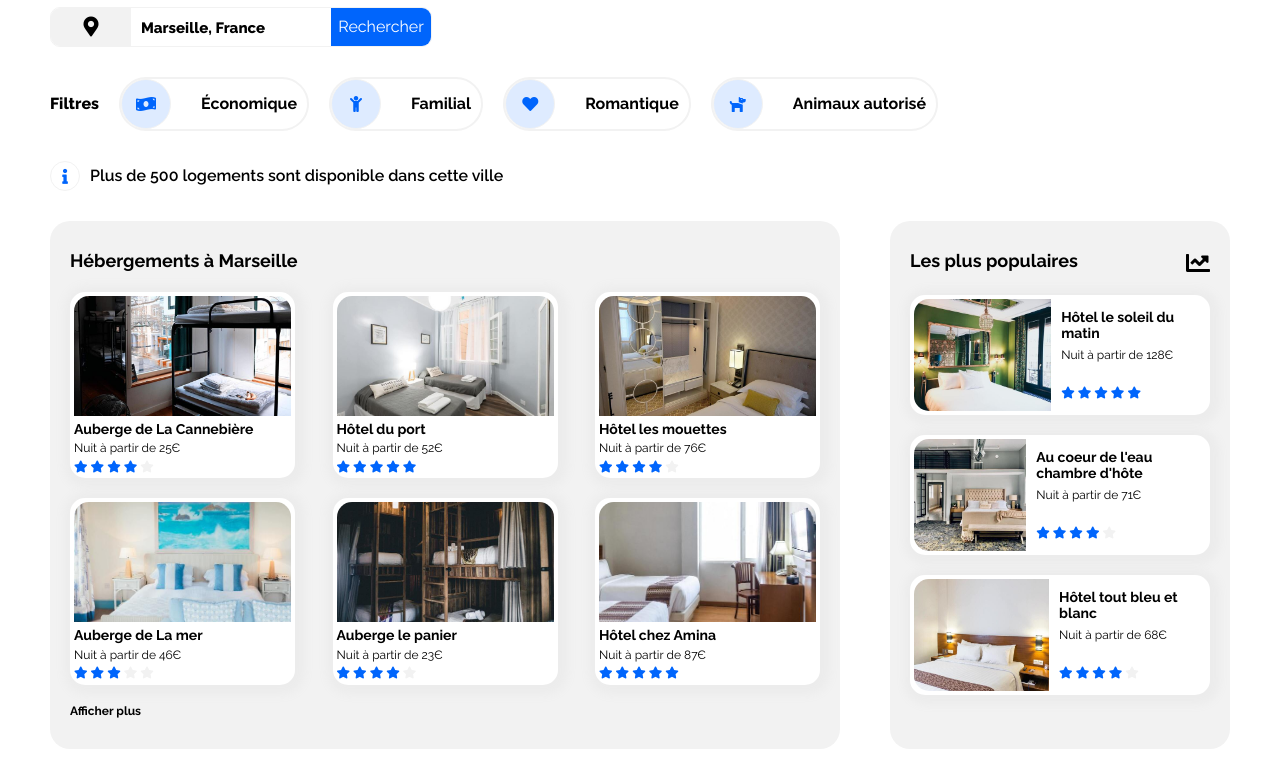
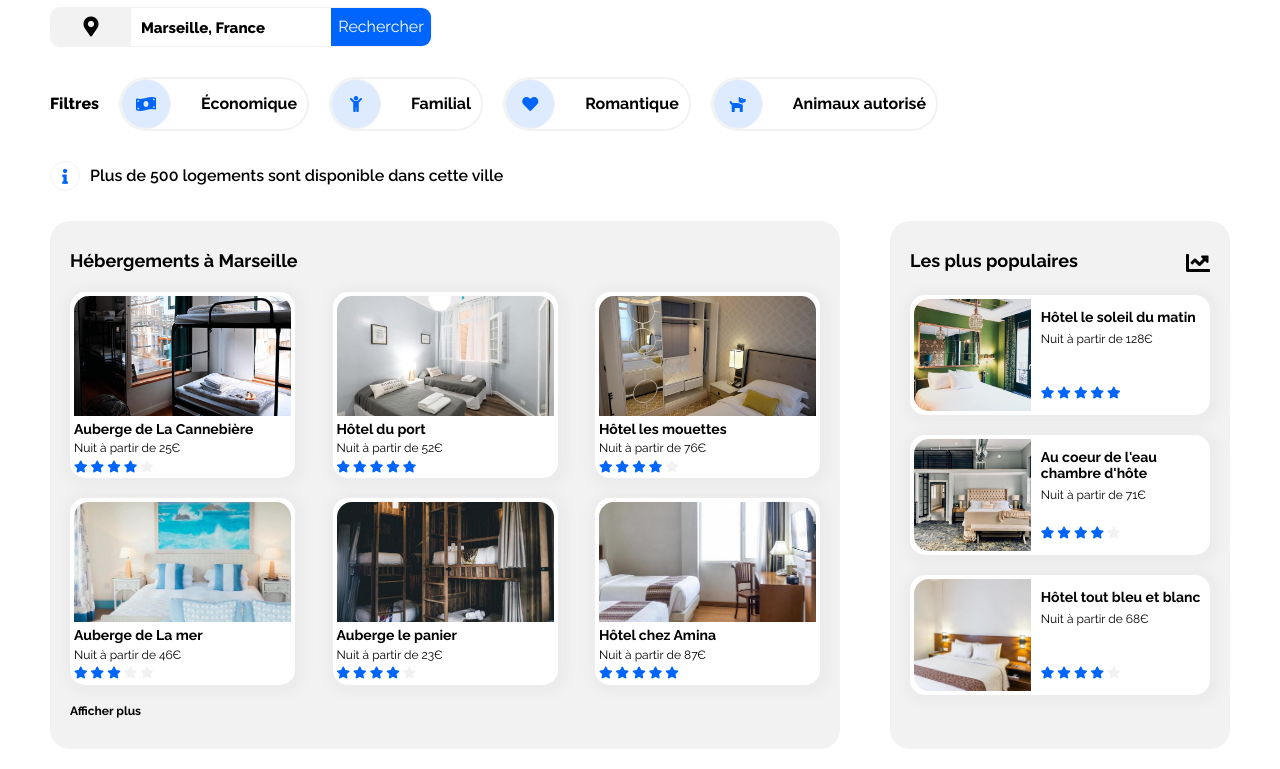
Before and after one commit to The8blank/P2_OpenClassroom, a plain HTML site: page index.html in a window 1280 px wide. Shown: the part 147-916 px from the top of the page. Drawn offline with Linux system fonts and the light colour scheme.

Commit message:
modification de la width des images populaire

```diff
--- a/CSS/Style.css
+++ b/CSS/Style.css
@@ -483,7 +483,7 @@ article#populaires {
   background-size: cover;
   background-position: center;
 
-  width: 50%;
+  min-width: 40%;
   height: 100%;
 
   border-radius: 15px 0 0 15px;
@@ -494,7 +494,7 @@ article#populaires {
   background-size: cover;
   background-position: center;
 
-  width: 50%;
+  min-width: 40%;
   height: 100%;
 
   border-radius: 15px 0 0 15px;
@@ -505,7 +505,7 @@ article#populaires {
   background-size: cover;
   background-position: center;
 
-  width: 50%;
+  min-width: 40%;
   height: 100%;
 
   border-radius: 15px 0 0 15px;
```
